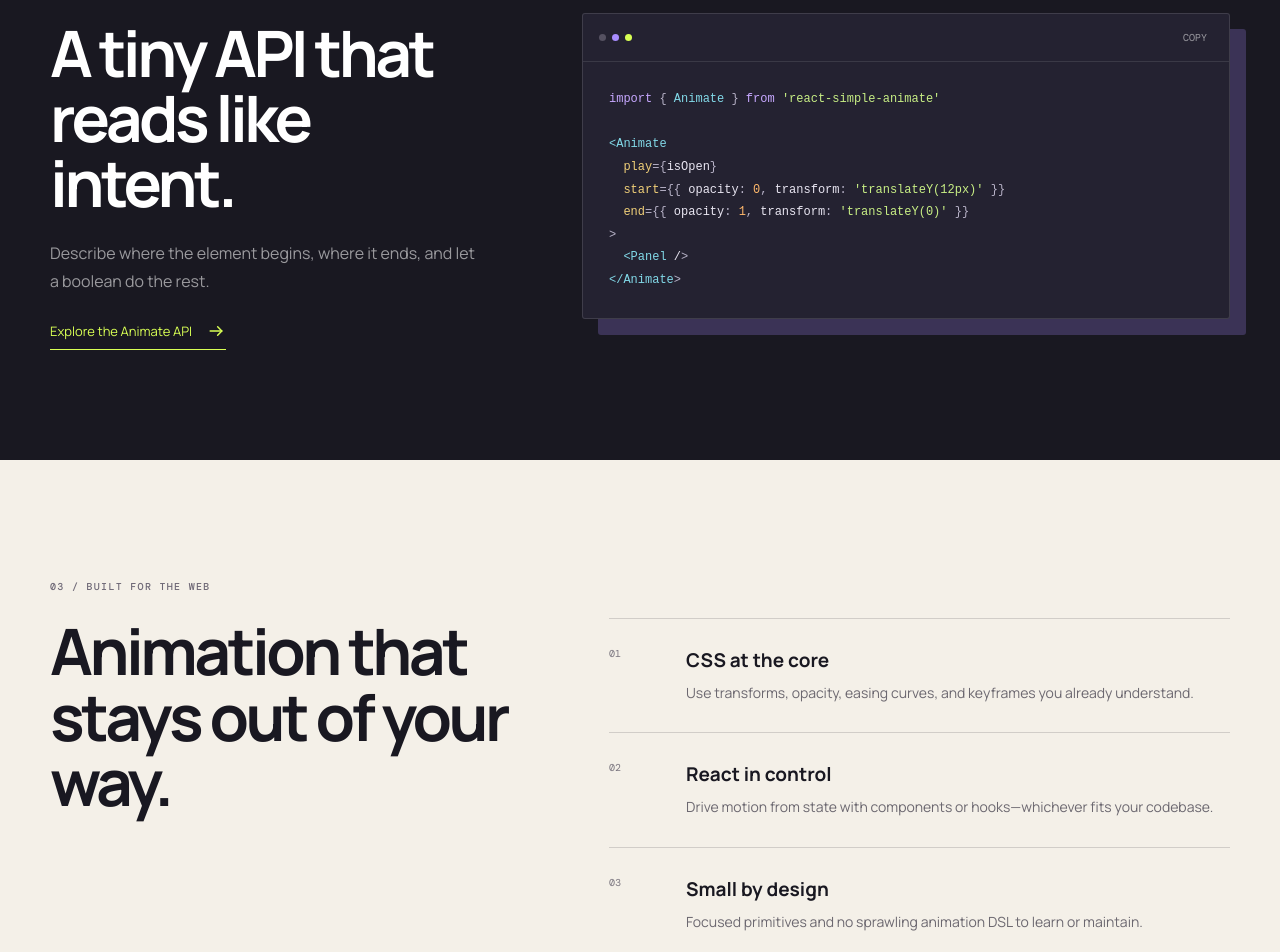
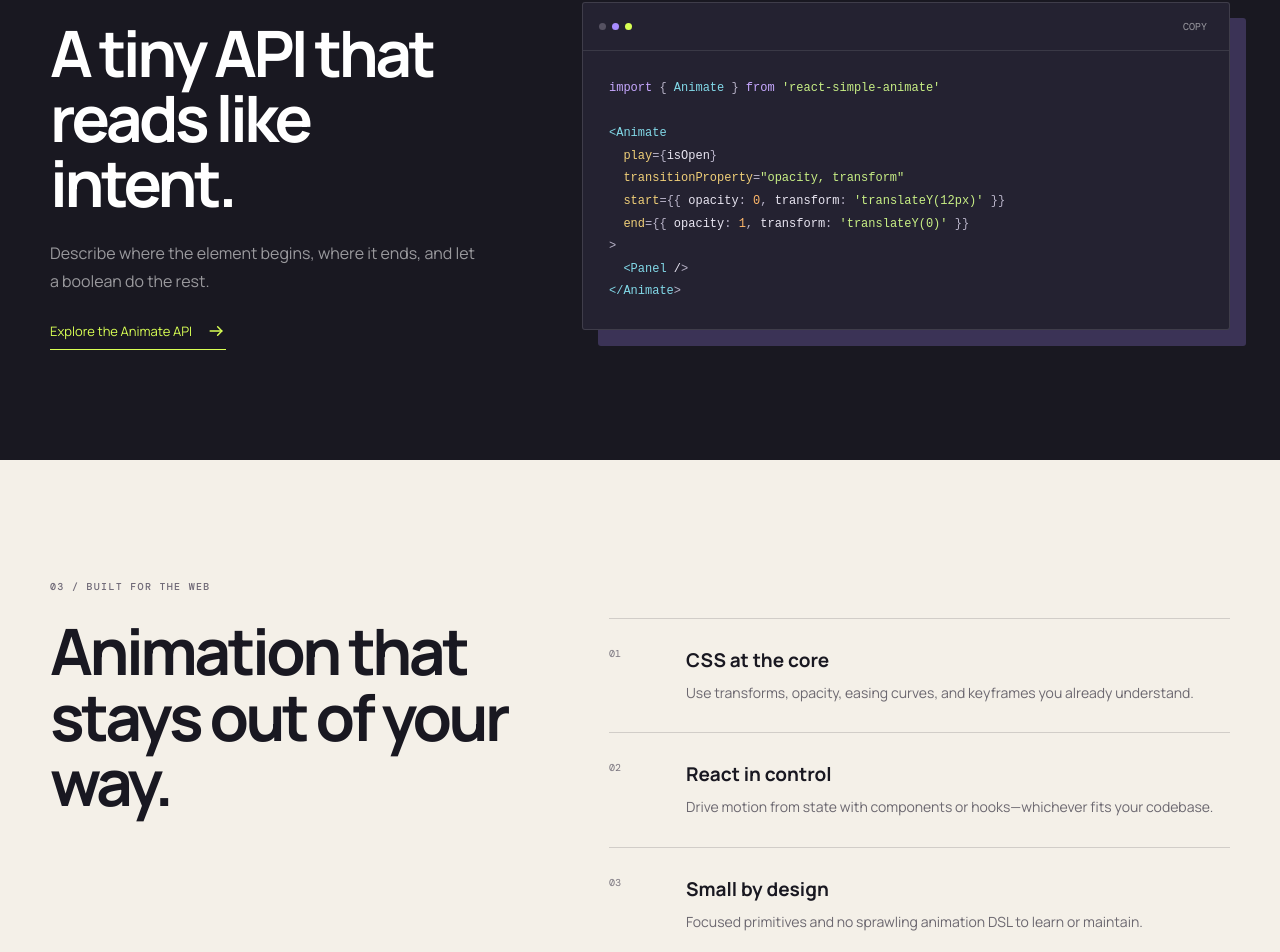
Before and after one commit to bluebill1049/react-simple-animate-web-site, a React (Vite) app: page / in a window 1280 px wide. Shown: the part 1994-2946 px from the top of the page. Built offline with nearby package versions, Linux system fonts and the light colour scheme; a web font is replaced by a local one.

Commit message:
update the app

```diff
--- a/src/App.jsx
+++ b/src/App.jsx
@@ -18,6 +18,7 @@
 
 <Animate
   play={isOpen}
+  transitionProperty="opacity, transform"
   start={{ opacity: 0, transform: 'translateY(12px)' }}
   end={{ opacity: 1, transform: 'translateY(0)' }}
 >
@@ -315,22 +316,44 @@
   },
   '/animate': {
     kicker: 'PRIMITIVE 01', title: '<Animate />', description: 'Transition a component from style A to style B—and back again.', demo: 'transition', code: snippets.animate,
-    props: [['play','boolean','Starts or reverses the animation.'],['cancel','boolean','Cancels the current run when true. Clear before starting another run.'],['start','object','The component’s initial inline styles.'],['end','object','The inline styles to transition toward.'],['duration','number','Animation duration in seconds. Default: 0.3.'],['delay','number','Delay before the animation begins, in seconds.'],['easeType','string','A CSS easing value such as ease-out or cubic-bezier(...).'],['onStart','function','Runs once when the transition starts.'],['onComplete','function','Runs once when the transition completes.'],['onCancel','function','Runs once when the transition is cancelled.'],['render','function','Render a custom element and forward supplied transition handlers.']],
+    props: [['play','boolean','Moves to end when true and back to start when false.'],['cancel','boolean','Cancels the current transition when true. Clear before starting another run.'],['start','CSSProperties','Inline styles used at the start of the transition.'],['end','CSSProperties','Inline styles applied when play is true.'],['complete','CSSProperties','Optional inline styles applied after the forward transition ends.'],['duration','number','Transition duration in seconds. Default: 0.3.'],['delay','number','Delay before the transition starts, in seconds.'],['easeType','string','CSS timing function. Default: linear.'],['transitionProperty','string','CSS properties to transition. Default: all.'],['onStart','function','Runs when the element’s own transition starts.'],['onComplete','function','Runs when its transition ends.'],['onCancel','function','Runs when its transition is cancelled.'],['sequenceIndex / sequenceId','number / string','Optional identifier and order when this animation is inside AnimateGroup.'],['render','function','Render a custom element. Apply style and forward supplied transition event handlers.']],
   },
   '/animate-keyframes': {
     kicker: 'PRIMITIVE 02', title: '<AnimateKeyframes />', description: 'Create expressive multi-step or repeating animation with CSS keyframes.', demo: 'keyframes', code: snippets.keyframes,
-    props: [['play','boolean','Starts the keyframe animation.'],['pause','boolean','Pauses or resumes the current animation.'],['cancel','boolean','Cancels the current animation run.'],['keyframes','array','An array of CSS declaration strings or percentage objects.'],['duration','number','One cycle’s duration in seconds.'],['iterationCount','string | number','The number of cycles, or infinite.'],['direction','string','normal, reverse, alternate, or alternate-reverse.'],['fillMode','string','Controls styles before and after execution.'],['onStart / onComplete / onCancel','functions','Lifecycle callbacks for the current run.'],['render','function','Render a custom element and forward supplied animation handlers.']],
+    props: [['play','boolean','Starts or reverses the keyframe animation.'],['pause','boolean','Pauses or resumes the current animation.'],['cancel','boolean','Cancels the current animation run.'],['keyframes','Keyframes','Array of CSS declaration strings, percentage-keyed frames, or CSS property objects.'],['duration','number','One cycle’s duration in seconds. Default: 0.3.'],['delay','number','Delay before the animation starts, in seconds.'],['easeType','string','CSS timing function. Default: linear.'],['iterationCount','string | number','Number of cycles, or infinite. Default: 1.'],['direction','string','normal, reverse, alternate, or alternate-reverse. Default: normal.'],['fillMode','string','none, forwards, backwards, or both. Default: none.'],['onStart / onComplete / onCancel','functions','Lifecycle callbacks for the current run.'],['sequenceIndex / sequenceId','number / string','Optional identifier and order when this animation is inside AnimateGroup.'],['render','function','Render a custom element and forward supplied animation event handlers.']],
   },
   '/animate-group': {
     kicker: 'PRIMITIVE 03', title: '<AnimateGroup />', description: 'Turn individual motions into one coordinated sequence.', demo: 'sequence', code: snippets.group,
-    props: [['play','boolean','Starts or reverses the full sequence.'],['sequenceIndex','number','Determines the order for each child animation.'],['sequenceId','string | number','Associates a child with an explicit sequence entry.'],['overlay','number','Starts an animation early by overlapping the previous one.'],['delay','number','Waits before an individual animation starts.']],
+    sections: [['Provide sequence data directly', <><p>Put <code>sequenceIndex</code>, <code>sequenceId</code>, <code>overlay</code>, and per-item <code>delay</code> on each child animation. These are child props, not <code>AnimateGroup</code> props. For data-driven sequences, pass descriptors through the group’s <code>sequences</code> prop and register matching child animations with the same indexes.</p><CodeBlock code={`<AnimateGroup play sequences={steps.map((step, index) => ({
+  sequenceIndex: index,
+  duration: 0.4,
+  transitionProperty: 'opacity, transform',
+}))}>
+  {steps.map((step, index) => (
+    <Animate key={step.id} sequenceIndex={index}
+      start={{ opacity: 0 }} end={{ opacity: 1 }}>
+      {step.label}
+    </Animate>
+  ))}
+</AnimateGroup>`} /></>]],
+    props: [['play','boolean','Starts the sequence when true and runs it in reverse when false.'],['cancel','boolean','Cancels the current group run when true.'],['sequences','array','Optional sequence descriptors that define child order and timing. When omitted, registered children with sequenceIndex or sequenceId are used.'],['children','ReactNode','Animations coordinated by the group. Set sequenceIndex or sequenceId on each Animate or AnimateKeyframes child.'],['sequenceIndex','number (child)','Orders an animation within the group. This belongs on Animate or AnimateKeyframes.'],['sequenceId','string | number (child)','Identifies a child animation. This belongs on Animate or AnimateKeyframes.'],['overlay','number (child)','Overlaps this animation with the previous one, in seconds.'],['delay','number (child)','Adds a delay before this animation, in seconds.'],['transitionProperty','string (child)','CSS properties to transition for an Animate child. Default: all.']],
   },
   '/hooks': {
     kicker: 'HOOKS', title: 'Prefer functions?', description: 'The same animation model, ready to compose inside your own components.', demo: 'hook', code: snippets.hook,
     sections: [
-      ['useAnimate', <p>Returns an inline <code>style</code> object and controls for a two-state transition. It mirrors the <code>&lt;Animate /&gt;</code> component API.</p>],
-      ['useAnimateKeyframes', <p>Creates keyframe styles without adding a wrapper component. Use it for looping, paused, or multi-stage motion.</p>],
-      ['useAnimateGroup', <p>Coordinates a list of animation style objects. It is useful when you need complete control over the rendered markup.</p>],
+      ['useAnimate', <><p>Pass <code>start</code>, <code>end</code>, and optional timing, <code>transitionProperty</code>, completion styles, and lifecycle callbacks. The hook returns <code>style</code>, <code>play(boolean)</code>, <code>cancel()</code>, <code>isPlaying</code>, and transition event handlers. Attach all three handlers to the element using the returned style so callbacks can run.</p><CodeBlock code={`const { style, play, cancel, onTransitionStart,
+  onTransitionEnd, onTransitionCancel } = useAnimate({
+  start: { opacity: 0 },
+  end: { opacity: 1 },
+  transitionProperty: 'opacity',
+  onComplete: () => console.log('Done'),
+})
+
+return <div style={style} onTransitionStart={onTransitionStart}
+  onTransitionEnd={onTransitionEnd}
+  onTransitionCancel={onTransitionCancel} />`} /></>],
+      ['useAnimateKeyframes', <><p>Pass <code>keyframes</code> and optional timing, direction, fill mode, iteration count, and lifecycle callbacks. The hook returns <code>style</code>, <code>play(boolean)</code>, <code>pause(boolean)</code>, <code>cancel()</code>, <code>isPlaying</code>, and animation event handlers. Attach the handlers to the animated element.</p></>],
+      ['useAnimateGroup', <><p>Pass a <code>sequences</code> array. Each item can describe a transition with <code>start</code>/<code>end</code>, or keyframes with <code>keyframes</code>, along with timing and callbacks. Transition items also accept <code>transitionProperty</code> to limit which CSS properties animate. The hook returns one style and one handler object per item, plus <code>play(boolean)</code>, <code>cancel()</code>, and <code>isPlaying</code>. Apply each style and its matching handlers to the corresponding rendered element.</p></>],
       ['Cancel and observe a hook animation', <HookCancelDemo />],
     ],
   },
```
